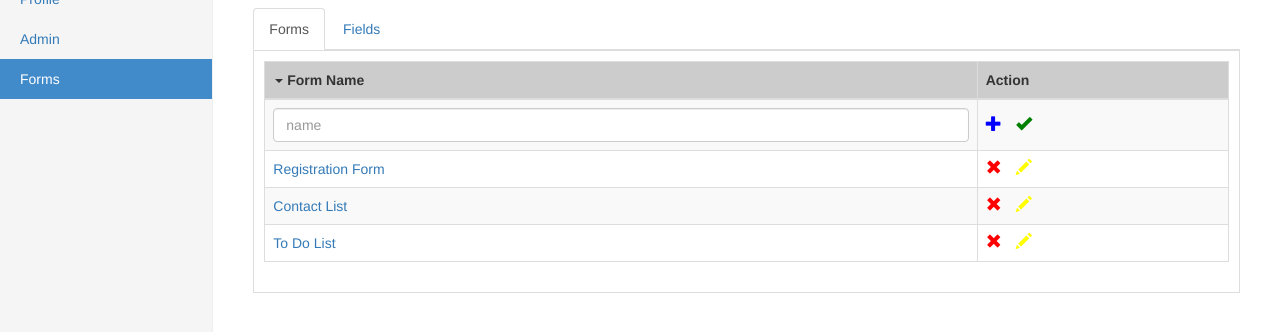
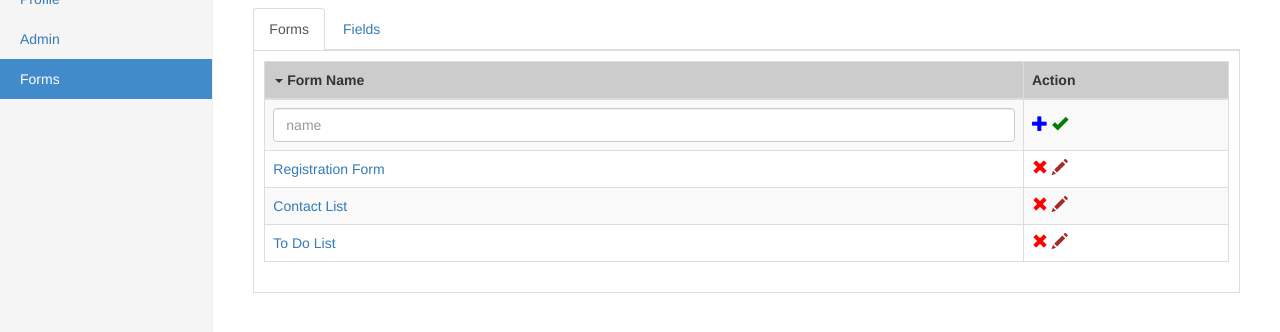
Before and after one commit to bansalp/webdev, a website: page public/assignment/forms.html in a window 1280 px wide. Shown: the part 132-464 px from the top of the page. Drawn offline with nearby package versions, Linux system fonts and the light colour scheme.

Commit message:
Updated files to remove horizontal scroll bar for tables for large screens. Corrected + sign position

```diff
--- a/public/assignment/css/style.css
+++ b/public/assignment/css/style.css
@@ -19,7 +19,11 @@
 
 .pencilicon {
     font-size: 16px;
-    color: yellow;
+    color: brown;
+}
+
+.pencilicon-hide {
+    visibility: hidden;
 }
 
 .justifyicon {
--- a/public/assignment/forms.html
+++ b/public/assignment/forms.html
@@ -85,53 +85,29 @@
                                     <input type="text" class="form-control" id="formname" placeholder="name">
                                 </td>
                                 <td>
-                                    <div class="row">
-                                        <div class="col-xs-1">
                                     <a href="#"><span class="glyphicon glyphicon-plus plusicon" aria-hidden="true"></span></a>
-                                        </div>
-                                        <div class="col-xs-1">
                                     <a href="#"><span class="glyphicon glyphicon-ok okicon" aria-hidden="true"></span></a>
-                                        </div>
-                                    </div>
                                 </td>
                             </tr>
                             <tr>
                                 <td><a href="form-fields.html">Registration Form</a></td>
                                 <td>
-                                    <div class="row">
-                                        <div class="col-xs-1">
                                     <a href="#"><span class="glyphicon glyphicon-remove removeicon" aria-hidden="true"></span></a>
-                                        </div>
-                                        <div class="col-xs-1">
                                     <a href="#"><span class="glyphicon glyphicon-pencil pencilicon" aria-hidden="true"></span></a>
-                                        </div>
-                                    </div>
                                 </td>
                             </tr>
                             <tr>
                                 <td><a href="form-fields.html">Contact List</a></td>
                                 <td>
-                                    <div class="row">
-                                        <div class="col-xs-1">
                                     <a href="#"><span class="glyphicon glyphicon-remove removeicon" aria-hidden="true"></span></a>
-                                        </div>
-                                        <div class="col-xs-1">
                                     <a href="#"><span class="glyphicon glyphicon-pencil pencilicon" aria-hidden="true"></span></a>
-                                        </div>
-                                    </div>
                                 </td>
                             </tr>
                             <tr>
                                 <td><a href="form-fields.html">To Do List</a></td>
                                 <td>
-                                    <div class="row">
-                                        <div class="col-xs-1">
                                     <a href="#"><span class="glyphicon glyphicon-remove removeicon" aria-hidden="true"></span></a>
-                                        </div>
-                                        <div class="col-xs-1">
                                     <a href="#"><span class="glyphicon glyphicon-pencil pencilicon" aria-hidden="true"></span></a>
-                                        </div>
-                                    </div>
                                 </td>
                             </tr>
                             </tbody>
```
Also changed, not shown: public/assignment/admin.html (+0 -24 lines), public/assignment/form-fields.html (+4 -1 lines). Lines whose indentation alone changed are shown as unchanged.
